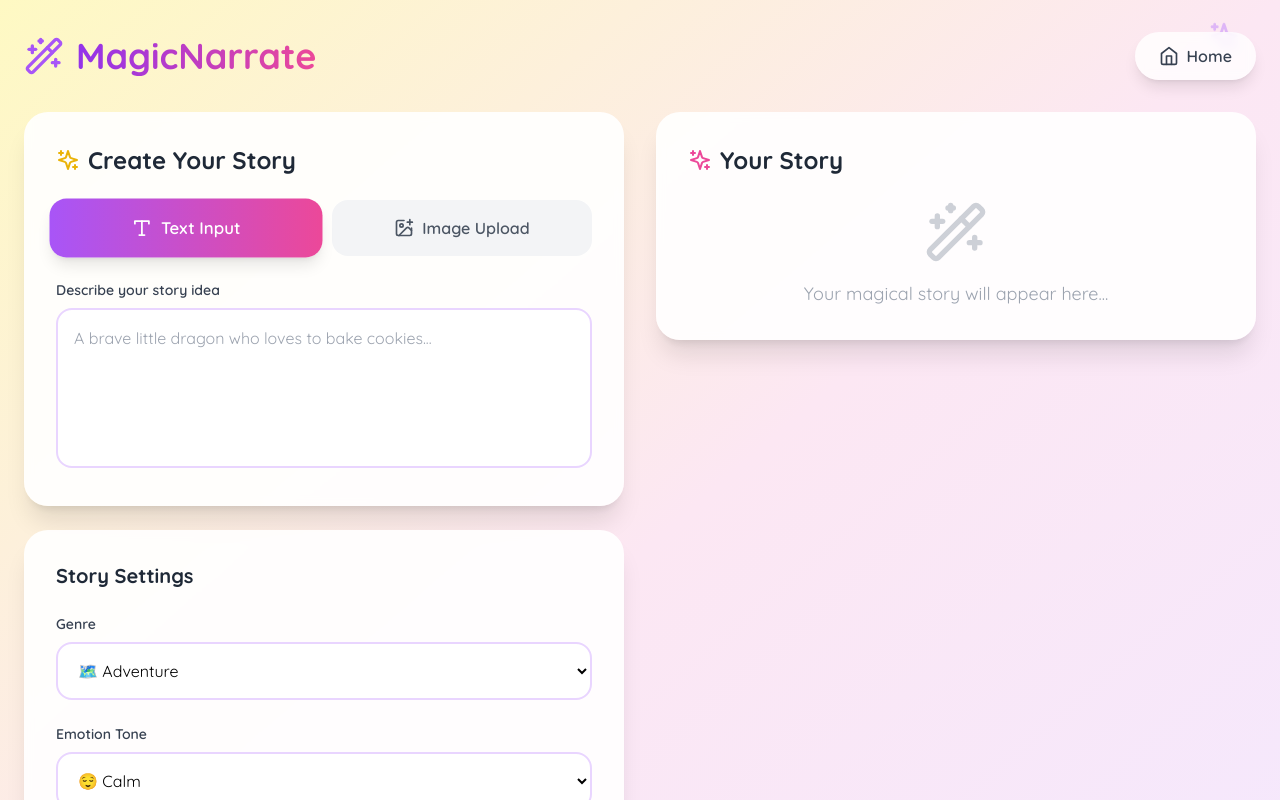
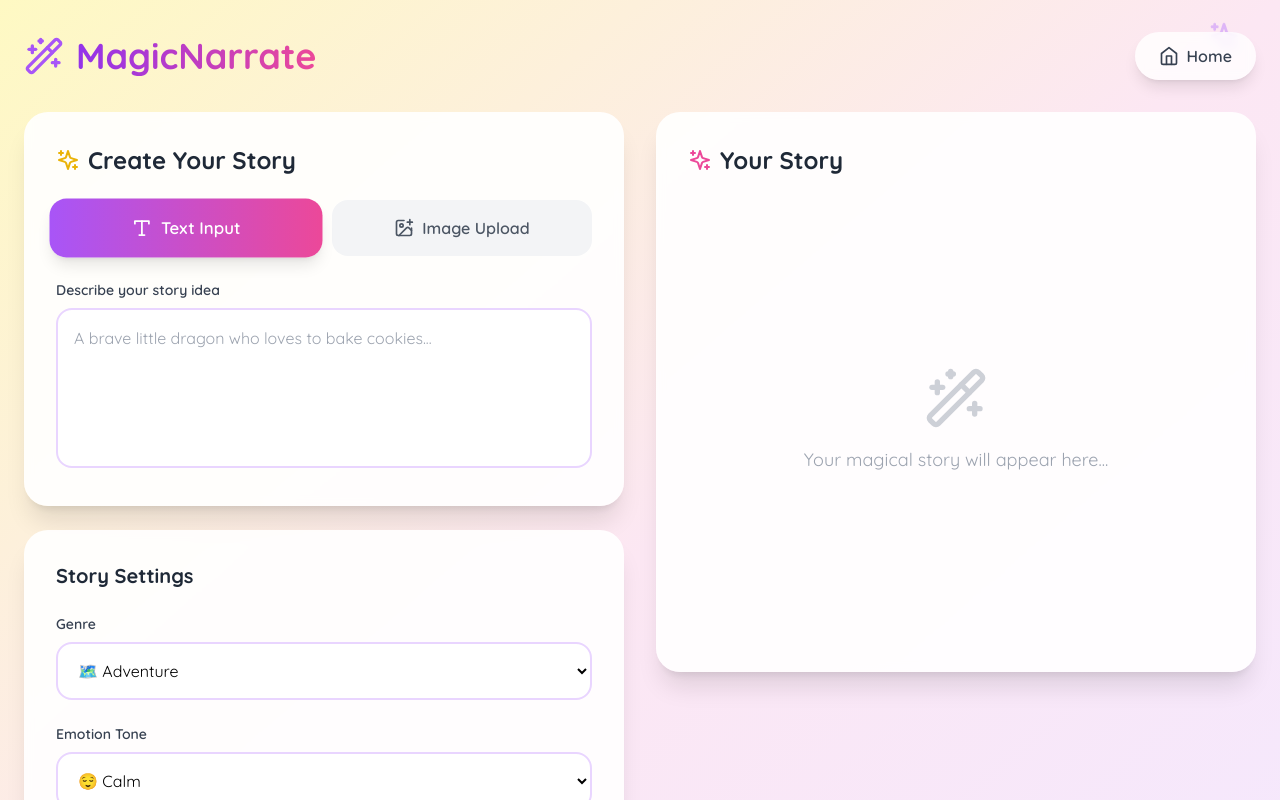
Before and after one commit to SethugeD/MagicNarrate, a React (Vite) app: page / in a window 1280 px wide. Both pictures are taken after a click on the button "Get Started". Shown: the top 800 px of the page. Built offline with nearby package versions, Linux system fonts and the light colour scheme; no server answers.

Commit message:
Refactor StoryResultSection

```diff
--- a/src/components/StoryResultSection.tsx
+++ b/src/components/StoryResultSection.tsx
@@ -51,7 +51,7 @@ export default function StoryResultSection({
 
   return (
     <div className="space-y-6">
-      <div className="bg-white/90 backdrop-blur-sm rounded-3xl shadow-xl p-8">
+      <div className="bg-white/90 backdrop-blur-sm rounded-3xl shadow-xl p-8 min-h-[440px] lg:min-h-[560px] flex flex-col">
         <div className="flex items-center justify-between mb-6">
           <h2 className="text-2xl font-bold text-gray-800 flex items-center gap-2">
             <Sparkles className="w-6 h-6 text-pink-500" />
@@ -61,9 +61,11 @@ export default function StoryResultSection({
 
         {generatedStory ? (
           <div className="mb-8">
-            <label className="block text-sm font-semibold text-gray-700 mb-2">
-              {isGeneratingAudio ? 'Your Story' : 'Edit story text, then regenerate audio below'}
-            </label>
+            {hasAudio && (
+              <label className="block text-sm font-semibold text-gray-700 mb-2">
+                Edit story text, then regenerate audio below
+              </label>
+            )}
             <textarea
               ref={textareaRef}
               value={generatedStory}
```
